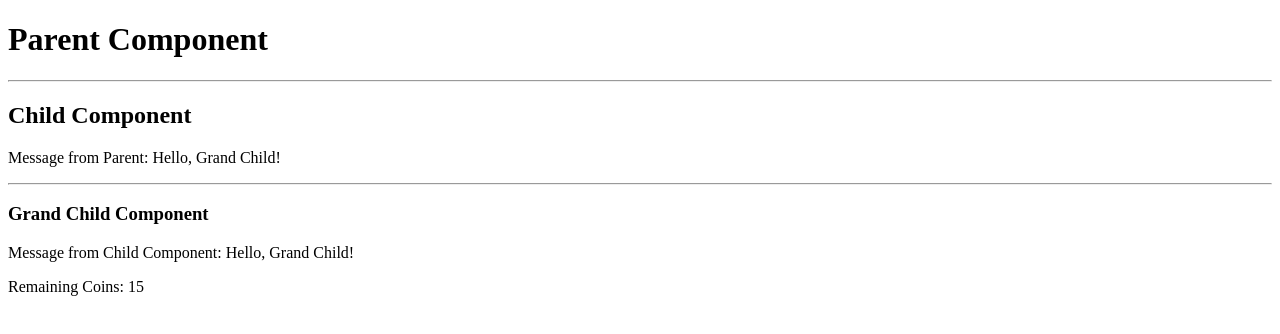
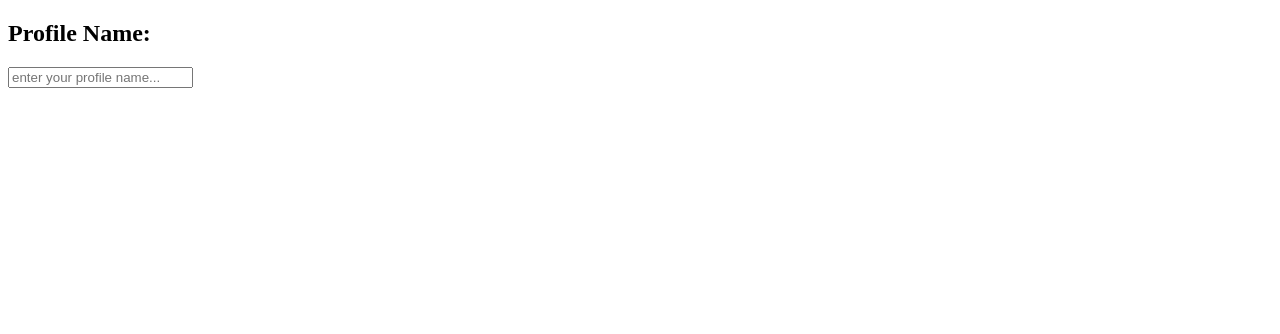
Before and after one commit to githubscientist/react-b51, a React (Vite) app: page / in a window 1280 px wide. Shown: the top 334 px of the page. Built offline with nearby package versions, Linux system fonts and the light colour scheme.

Commit message:
context task

```diff
--- a/src/App.jsx
+++ b/src/App.jsx
@@ -1,28 +1,21 @@
-// Context API: It is to manage and share the states across the nested components or component tree without need to pass the props data down through multiple levels of the nested components.
 import React, { createContext, useState } from 'react';
-import ChildComponent from './components/ChildComponent';
+import Profile from './components/Profile';
 
-// create a context for sharing the message data
-const MessageContext = createContext();
+// Create a context object using the createContext function from React
+const ProfileContext = createContext();
 
-// parent component: App
+// Define a state variable called profileName using the useState hook and set its initial alue to an empty string.
 function App() {
-
-    // this message should be rendered inside the grandchild component
-    const [message, setMessage] = useState('Hello, Grand Child!');
-    const [coins, setCoins] = useState([1, 2, 3, 4, 5]);
-
+    const [profileName, setProfileName] = useState('');
   return (
       <div>
-          <h1>Parent Component</h1>
-          <hr></hr>
-          {/* provide the context to the nested components */}
-          <MessageContext.Provider value={{message, coins}}>
-              <ChildComponent />
-          </MessageContext.Provider>
+          {/* Wrap the Profile component with the context provider component */}
+          {/* passing the profileName state and its corresponding setter function as the value prop.*/}
+          <ProfileContext.Provider value={{ profileName, setProfileName }}>
+              <Profile />
+          </ProfileContext.Provider>
     </div>
   )
 }
 
-// export the created context
-export { App as default, MessageContext };
+export {App as default, ProfileContext};
--- a/src/components/ChildComponent.jsx
+++ /dev/null
@@ -1,26 +0,0 @@
-import React, { useContext } from 'react';
-import GrandChildComponent from './GrandChildComponent';
-import { MessageContext } from '../App';
-
-// child component wrapped inside the parent component
-// receive the data message from the App: parent component as props
-function ChildComponent() {
-
-    // const { message, coins } = useContext(MessageContext);
-
-  return (
-      <MessageContext.Consumer>
-          {(data) => (
-              <div>
-                <h2>Child Component</h2>
-                <p>Message from Parent: { data.message }</p>
-                <hr></hr>
-                <GrandChildComponent />
-            </div>
-          )
-          }
-      </MessageContext.Consumer>
-  )
-}
-
-export default ChildComponent;
--- a/src/components/GrandChildComponent.jsx
+++ /dev/null
@@ -1,23 +0,0 @@
-import React, { useContext } from 'react';
-import { MessageContext } from '../App';
-
-// wrapped inside the child component
-// data: message should come from the parent component
-function GrandChildComponent() {
-
-    const { message, coins } = useContext(MessageContext);
-
-    const coinsSum = () => {
-        return coins.reduce((prev, curr) => prev + curr, 0);
-    }
-
-  return (
-      <div>
-          <h3>Grand Child Component</h3>
-          <p>Message from Child Component: {message}</p>
-          <p>Remaining Coins: { coinsSum() }</p>
-    </div>
-  )
-}
-
-export default GrandChildComponent;
--- /dev/null
+++ b/src/components/Profile.jsx
@@ -0,0 +1,28 @@
+import React, { useContext } from 'react';
+import { ProfileContext } from '../App';
+
+// Use the useContext hook to access the profileName state variable and its setter function from the context .
+function Profile() {
+    const { profileName, setProfileName } = useContext(ProfileContext);
+
+    // updates the profileName state variable with the entered value using the setter function
+    const profileNameHandler = (event) => {
+        setProfileName(event.target.value);
+    }
+
+  return (
+      <div>
+          <h2>Profile Name: { profileName }</h2>
+          {/* Render an input field where users can enter their profile name,  */}
+          {/* with its value set to the profileName state variable. */}
+          {/* Add an onChange event handler to the input field */}
+          <input
+              placeholder='enter your profile name...'
+              value={profileName}
+              onChange={profileNameHandler}
+              />
+    </div>
+  )
+}
+
+export default Profile;
```
